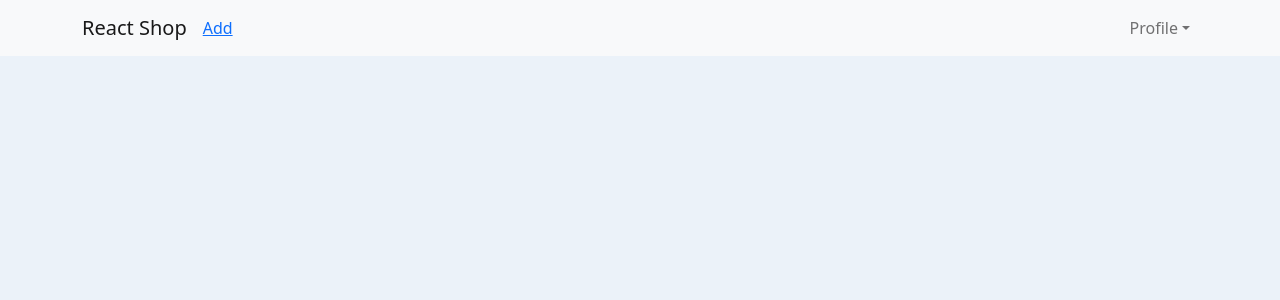
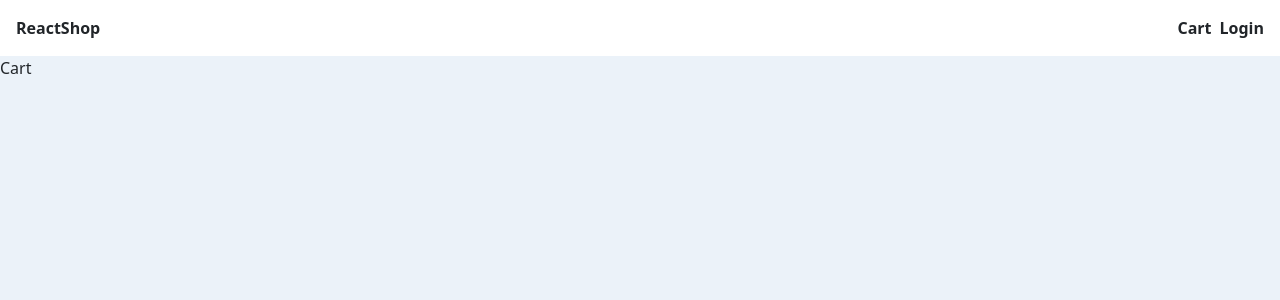
Before and after one commit to FereydoonEisapour/React-Shop-Auth, a React (Create React App) app: page /cart in a window 1280 px wide. Shown: the top 300 px of the page. Built offline with nearby package versions, Linux system fonts and the light colour scheme.

Commit message:
add cart & Login components

```diff
--- a/src/App.js
+++ b/src/App.js
@@ -2,9 +2,11 @@
 import { BrowserRouter, Route, Routes } from 'react-router-dom';
 import Add from './Add';
 import './Assets/Styles/App.css';
+import Cart from './Pages/Cart';
 import Details from './Components/Details';
 import Header from './Components/Header';
 import Products from './Pages/Products'
+import Login from './Pages/Login';
 function App() {
   return (
     <>
@@ -14,9 +16,10 @@ function App() {
 
           <Routes>
             <Route path='/' element={<Products />} ></Route>
-            <Route path='/add' element={<Add />}></Route>
+            {/* <Route path='/add' element={<Add />}></Route> */}
             <Route path="/details/:id" element={<Details />}></Route>
-
+            <Route path="/cart" element={<Cart />}></Route>
+            <Route path='/login' element={<Login />}></Route>
           </Routes>
         </div>
       </BrowserRouter>
--- /dev/null
+++ b/src/Components/Cart.jsx
@@ -0,0 +1,9 @@
+import React from 'react'
+
+function Cart() {
+  return (
+    <div>Cart</div>
+  )
+}
+
+export default Cart
--- a/src/Components/Header.jsx
+++ b/src/Components/Header.jsx
@@ -1,34 +1,79 @@
-import React from 'react'
-import { Container, Nav, Navbar, NavDropdown } from 'react-bootstrap';
-import { Link } from 'react-router-dom'
+import React from "react";
+//import { Container, Nav, Navbar, NavDropdown } from "react-bootstrap";
+import { Link, NavLink } from "react-router-dom";
 const Header = () => {
-    return (
-        <Navbar collapseOnSelect expand="lg" bg="light" variant="light">
-            <Container>
-                <Navbar.Brand href="#home" className="">React Shop</Navbar.Brand>
-                <Nav>
-                    <Link to="/add">Add</Link>
-                </Nav>
-                <Navbar.Toggle aria-controls="responsive-navbar-nav" />
-                <Navbar.Collapse id="responsive-navbar-nav" className="justify-content-end ">
-                    <Nav className="">
-                        {/* <Nav.Link href="#features">Shop</Nav.Link> */}
-                        <NavDropdown title="Profile" id="collasible-nav-dropdown">
-                            <NavDropdown.Item href="#action/3.1">Cart</NavDropdown.Item>
-                            <NavDropdown.Item href="#action/3.2">
-                                Dashboard
-                            </NavDropdown.Item>
-                            <NavDropdown.Item href="#action/3.3">Logout</NavDropdown.Item>
-                            <NavDropdown.Divider />
-                        </NavDropdown>
-                    </Nav>
-                    <Nav>
+  return (
+    <div className="container-fluid d-flex justify-content-between px-2 py-2 ">
+      <div className="d-flex align-items-center">
+        <nav className="px-1 ">
+          <Link
+            className="text-decoration-none px-1 text-dark fw-bold  "
+            to="/"
+          >
+            ReactShop
+          </Link>
+          {/* <Link
+            className="text-decoration-none  px-1 text-dark fw-bold "
+            to="/trade/btc"
+          >
 
-                    </Nav>
-                </Navbar.Collapse>
-            </Container>
-        </Navbar>
-    )
-}
+          </Link> */}
+        </nav>
+      </div>
+      <div className="d-flex align-items-center px-1">
+        <div className="d-flex">
+          <div className="me-auto mb-2  my-2">
+            <Link
+              to="/cart"
+              className="nav-item mx-1 text-decoration-none text-dark fw-bold"
+            >
+              Cart
+            </Link>
+          </div>
+          <div className="me-auto mb-2  my-2">
+            <Link
+              to="/login"
+              className="nav-item mx-1 text-decoration-none text-dark fw-bold"
+              type="submit"
+            >
+              Login
+            </Link>
+          </div>
+        </div>
+      </div>
+    </div>
+  );
+};
 
-export default Header
+export default Header;
+
+//  <Navbar collapseOnSelect expand="lg" bg="light" variant="light">
+//             <Container>
+//                 <Navbar.Brand href="#home" className="">
+//                     <NavLink to='/'>
+//                           React Shop
+//                     </NavLink>
+
+//                     </Navbar.Brand>
+//                 {/* <Nav>
+//                     <Link to="/add">Add</Link>
+//                 </Nav> */}
+//                 <Navbar.Toggle aria-controls="responsive-navbar-nav" />
+//                 <Navbar.Collapse id="responsive-navbar-nav" className="justify-content-end ">
+//                     <Nav className="">
+//                         {/* <Nav.Link href="#features">Shop</Nav.Link> */}
+//                         <NavDropdown title="Profile" id="collasible-nav-dropdown">
+//                             <NavDropdown.Item href="#action/3.1">Cart</NavDropdown.Item>
+//                             <NavDropdown.Item href="#action/3.2">
+//                                 Dashboard
+//                             </NavDropdown.Item>
+//                             <NavDropdown.Item href="#action/3.3">Logout</NavDropdown.Item>
+//                             <NavDropdown.Divider />
+//                         </NavDropdown>
+//                     </Nav>
+//                     <Nav>
+
+//                     </Nav>
+//                 </Navbar.Collapse>
+//             </Container>
+//         </Navbar>
--- /dev/null
+++ b/src/Pages/Cart.js
@@ -0,0 +1,9 @@
+import React from 'react'
+
+function Cart() {
+  return (
+    <div>Cart</div>
+  )
+}
+
+export default Cart
--- /dev/null
+++ b/src/Pages/Login.js
@@ -0,0 +1,9 @@
+import React from 'react'
+
+function Login() {
+  return (
+    <div>Login</div>
+  )
+}
+
+export default Login
--- a/src/index.js
+++ b/src/index.js
@@ -4,6 +4,7 @@ import './Assets/Styles/index.css';
 import App from './App';
 
 import 'bootstrap/dist/css/bootstrap.min.css'
+
 const root = ReactDOM.createRoot(document.getElementById('root'));
 root.render(
   <React.StrictMode>
```
